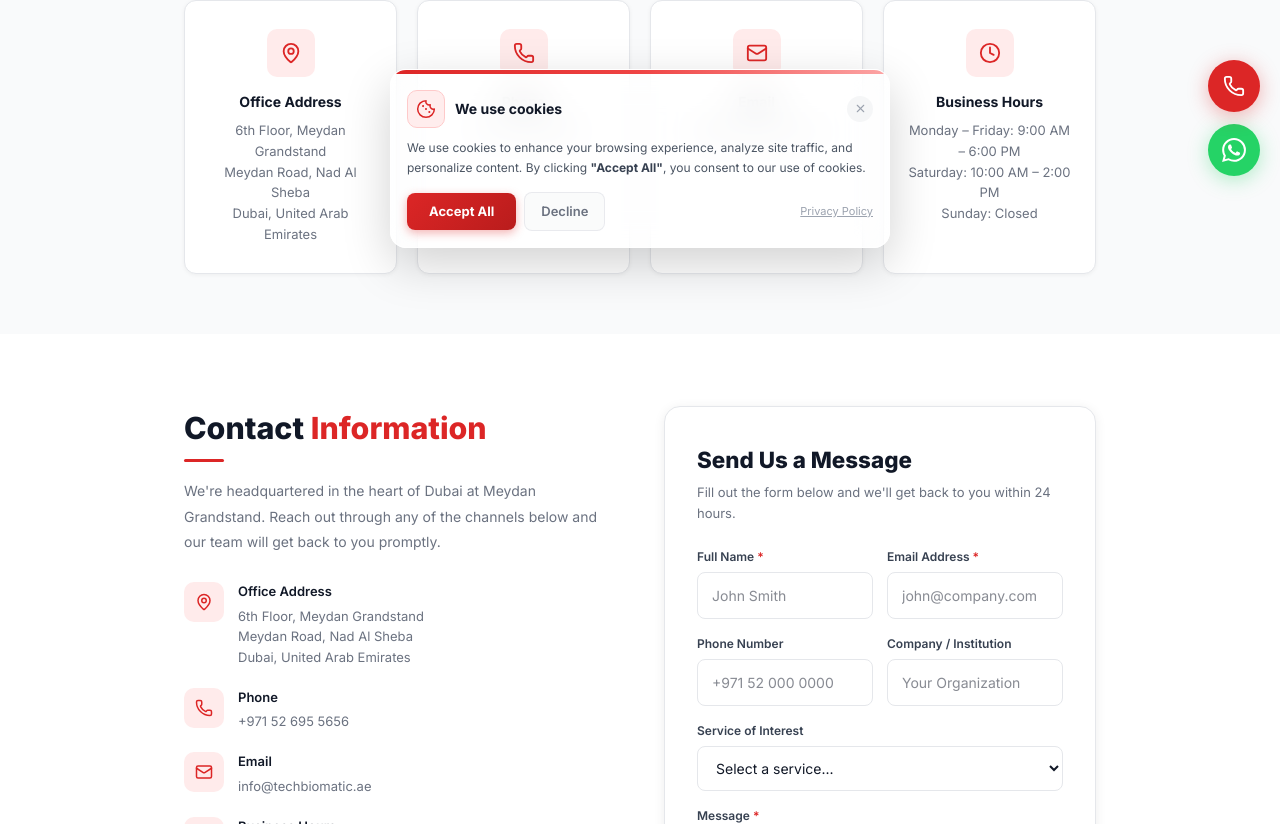
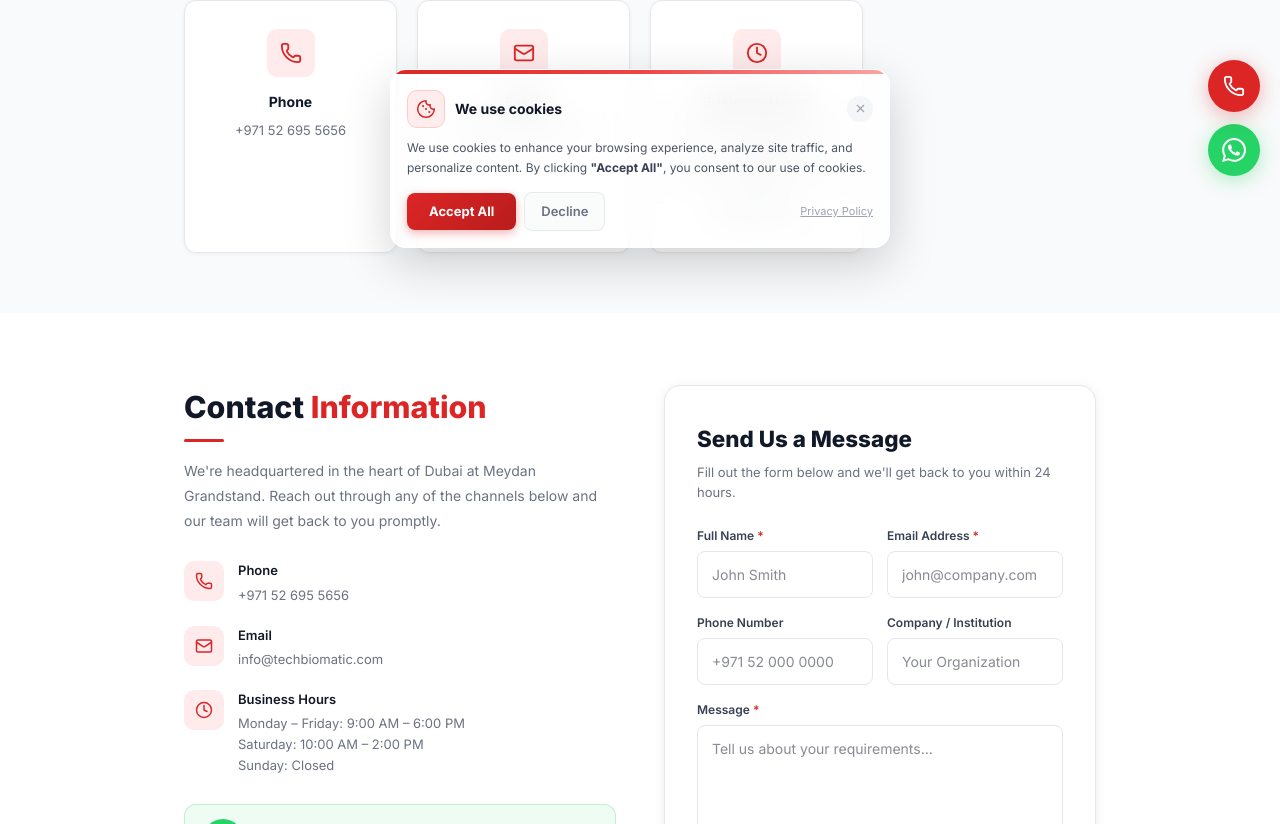
Before and after one commit to rahimkhan07/techbiomatic-react, a React (Vite) app: page /contact in a window 1280 px wide. Shown: the part 536-1360 px from the top of the page. Built offline with nearby package versions, Linux system fonts and the light colour scheme.

Commit message:
add in repo

```diff
--- a/src/components/home/RequestService.tsx
+++ b/src/components/home/RequestService.tsx
@@ -1,12 +1,6 @@
 import { useState } from 'react'
 import { motion } from 'framer-motion'
 import { Send, CheckCircle } from 'lucide-react'
-
-const serviceOptions = [
-  'IT Solutions', 'Engineering Consultancy', 'AI & Automation',
-  'Cloud Services', 'Cybersecurity', 'Data Analytics',
-  'Smart Infrastructure', 'Enterprise Solutions', 'Other',
-]
 
 const VP = { once: true, margin: '0px 0px -60px 0px' }
 
@@ -23,7 +17,7 @@ const labelStyle: React.CSSProperties = {
 }
 
 export default function RequestService() {
-  const [form, setForm] = useState({ name: '', email: '', phone: '', company: '', service: '', message: '' })
+  const [form, setForm] = useState({ name: '', email: '', phone: '', company: '', message: '' })
   const [submitted, setSubmitted] = useState(false)
   const [loading, setLoading] = useState(false)
 
@@ -35,11 +29,11 @@ export default function RequestService() {
     setSubmitted(true)
   }
 
-  const focusStyle = (e: React.FocusEvent<HTMLInputElement | HTMLTextAreaElement | HTMLSelectElement>) => {
+  const focusStyle = (e: React.FocusEvent<HTMLInputElement | HTMLTextAreaElement>) => {
     e.target.style.borderColor = '#DC2626'
     e.target.style.boxShadow = '0 0 0 3px rgba(220,38,38,0.1)'
   }
-  const blurStyle = (e: React.FocusEvent<HTMLInputElement | HTMLTextAreaElement | HTMLSelectElement>) => {
+  const blurStyle = (e: React.FocusEvent<HTMLInputElement | HTMLTextAreaElement>) => {
     e.target.style.borderColor = '#E5E7EB'
     e.target.style.boxShadow = 'none'
   }
@@ -168,17 +162,6 @@ export default function RequestService() {
                 </div>
               </div>
 
-              {/* Service */}
-              <div style={{ marginBottom: '20px' }}>
-                <label style={labelStyle}>Service of Interest</label>
-                <select style={{ ...inputStyle, cursor: 'pointer' }}
-                  value={form.service} onChange={(e) => setForm({ ...form, service: e.target.value })}
-                  onFocus={focusStyle} onBlur={blurStyle}>
-                  <option value="" disabled>Select a service...</option>
-                  {serviceOptions.map((s) => <option key={s} value={s}>{s}</option>)}
-                </select>
-              </div>
-
               {/* Message */}
               <div style={{ marginBottom: '28px' }}>
                 <label style={labelStyle}>Message <span style={{ color: '#DC2626' }}>*</span></label>
--- a/src/pages/Contact.tsx
+++ b/src/pages/Contact.tsx
@@ -3,11 +3,7 @@ import { motion } from 'framer-motion'
 import { MapPin, Phone, Mail, Clock, MessageCircle, Send, CheckCircle } from 'lucide-react'
 
 const contactInfo = [
-  {
-    icon: MapPin,
-    title: 'Office Address',
-    lines: ['6th Floor, Meydan Grandstand', 'Meydan Road, Nad Al Sheba', 'Dubai, United Arab Emirates'],
-  },
+
   {
     icon: Phone,
     title: 'Phone',
@@ -17,8 +13,8 @@ const contactInfo = [
   {
     icon: Mail,
     title: 'Email',
-    lines: ['info@techbiomatic.ae'],
-    href: 'mailto:info@techbiomatic.ae',
+    lines: ['info@techbiomatic.com'],
+    href: 'mailto:info@techbiomatic.com',
   },
   {
     icon: Clock,
@@ -279,7 +275,7 @@ export default function Contact() {
                         </div>
                       </div>
 
-                      <div>
+                      {/* <div>
                         <label style={{ display: 'block', fontSize: '12px', fontWeight: 600, color: '#374151', marginBottom: '6px' }}>Service of Interest</label>
                         <select style={{ ...inputStyle, cursor: 'pointer' }}
                           value={formData.service} onChange={(e) => setFormData({ ...formData, service: e.target.value })}
@@ -287,7 +283,7 @@ export default function Contact() {
                           <option value="" disabled>Select a service...</option>
                           {services.map((s) => <option key={s} value={s}>{s}</option>)}
                         </select>
-                      </div>
+                      </div> */}
 
                       <div>
                         <label style={{ display: 'block', fontSize: '12px', fontWeight: 600, color: '#374151', marginBottom: '6px' }}>
```
